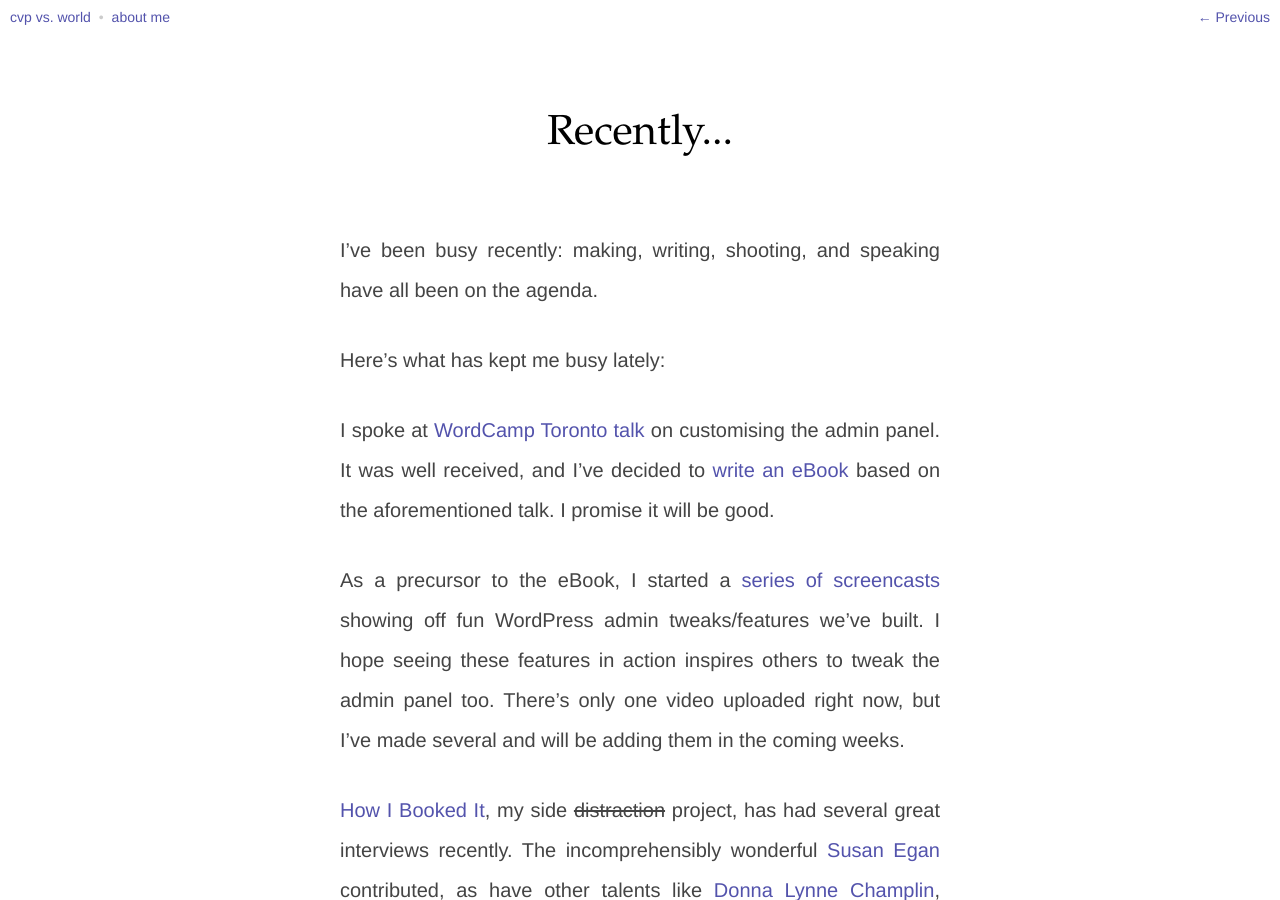
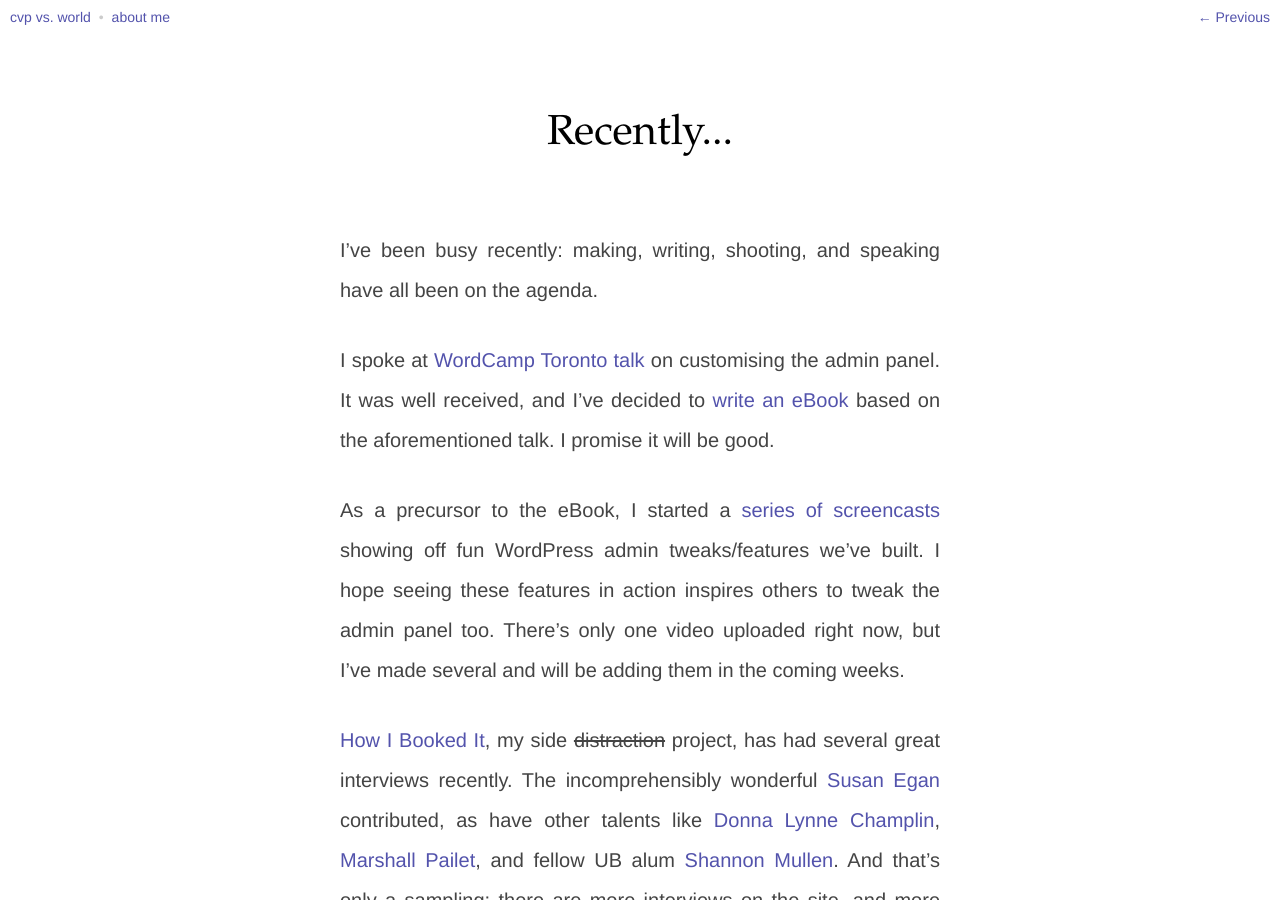
Before and after one commit to chrisvanpatten/chrisvanpatten.github.com, a Jekyll site: the page built from _posts/2012-12-04-recently.md, in a window 1280 px wide and 900 px high. Built offline with Jekyll 4.4.1, drawn with Linux system fonts in a browser that asks for light colours.

Commit message:
Updated post

```diff
--- a/_posts/2012-12-04-recently.md
+++ b/_posts/2012-12-04-recently.md
@@ -4,8 +4,6 @@ title: Recently...
 ---
 
 I've been busy recently: making, writing, shooting, and speaking have all been on the agenda.
-
-Here's what has kept me busy lately:
 
 I spoke at [WordCamp Toronto talk](http://cvp.me/wcto) on customising the admin panel. It was well received, and I've decided to [write an eBook](http://www.vanpattenmedia.com/2012/customising-the-wordpress-admin-panel/) based on the aforementioned talk. I promise it will be good.
 
```
